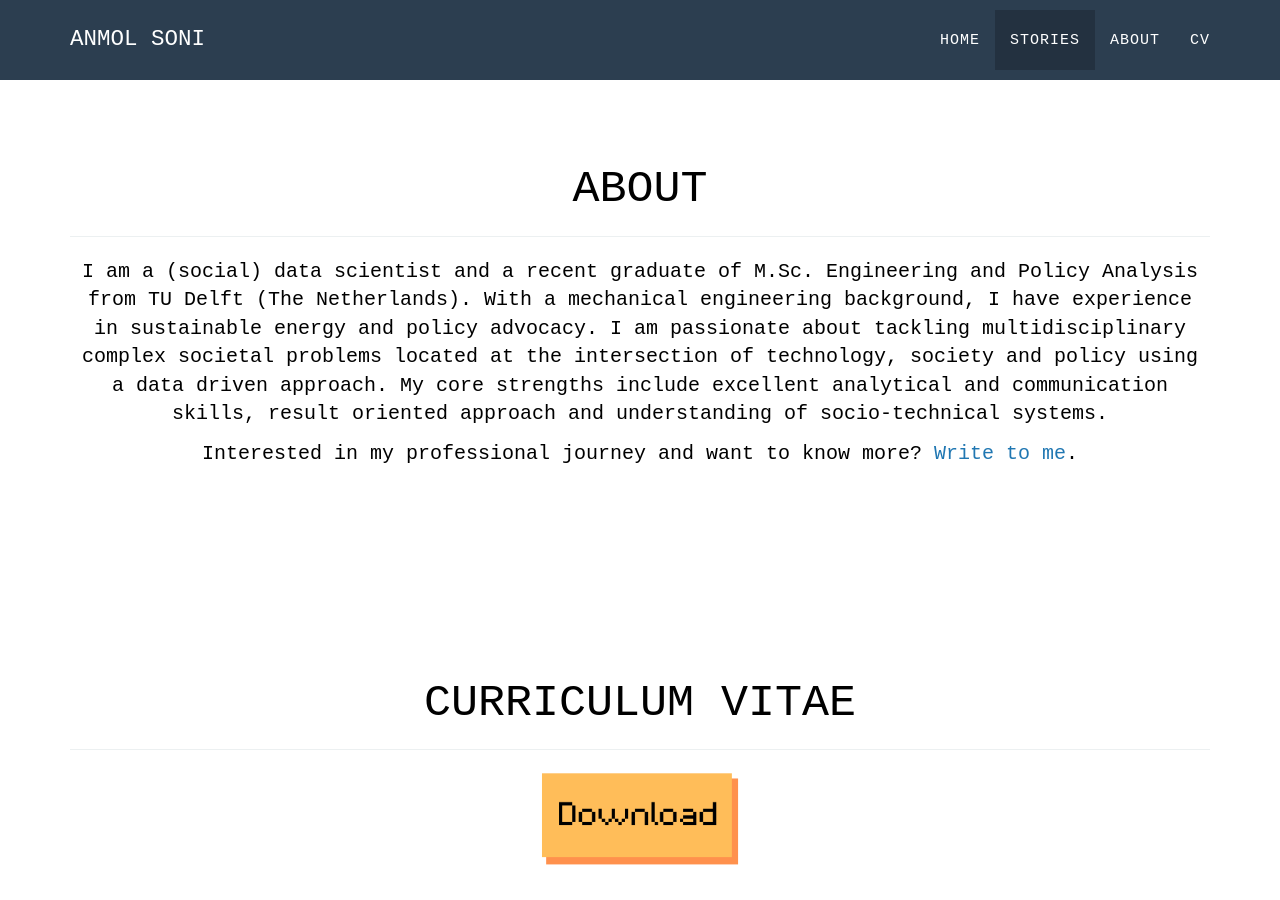
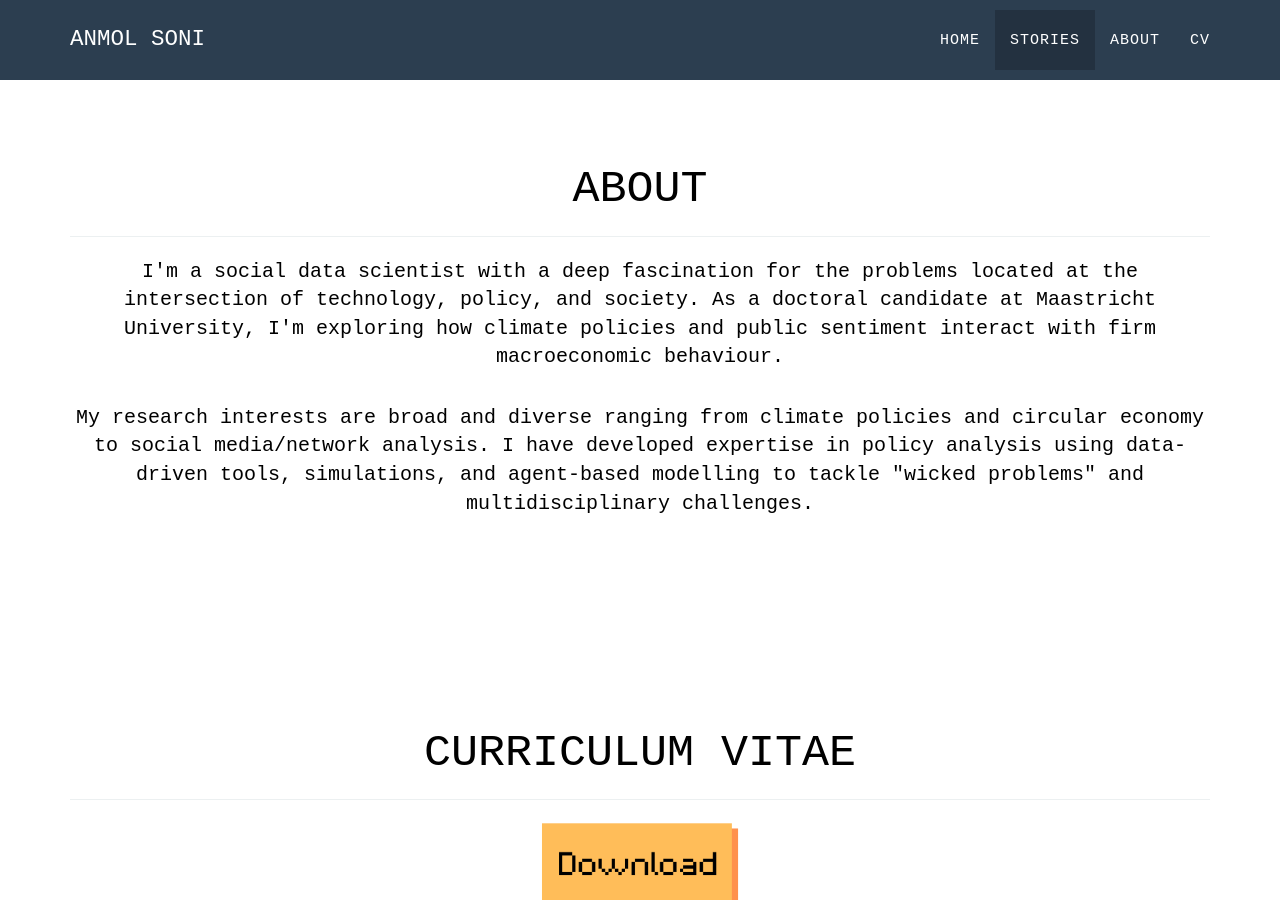
Before and after one commit to SoniAnmol/SoniAnmol.github.io, a Jekyll site: the page built from _posts/2022-09-27-msc_thesis.markdown, in a window 1280 px wide and 900 px high, scrolled down 1400 px. Built offline with Jekyll 4.4.1, drawn with Linux system fonts in a browser that asks for light colours; some web fonts are replaced; some of the changed text lies outside the part shown.

Commit message:
updated about.html

```diff
--- a/_config.yml
+++ b/_config.yml
@@ -4,7 +4,7 @@ email: anmol_soni@outlook.com
 url: https://sonianmol.com
 description: "Social data scientist with a background in sustainable energy and policy advocacy   Tags: Agent-based modelling, System dynamics, Data analysis, Data visualisation, Stakeholder management, Actor strategy modelling, Strategy consultation"
 keywords: "Policy Analysis, Data Scientist, Consultancy, Modeling and Simulation, Strategy, Complex problems"
-skills: "Policy Analysis | Data-Driven Decision-Making| Modeling and Simulation"
+skills: "Social Data Scientist | Climate Economist | Policy Analyst"
 meta_author: Soni Anmol
 
 # Google webmaster tools
--- a/_includes/about.html
+++ b/_includes/about.html
@@ -10,15 +10,18 @@
         <div class="row">
             <div class="col-lg-12 text-center">
 
-      <p>I am a (social) data scientist and a recent graduate of M.Sc. Engineering and Policy Analysis from TU Delft
-        (The Netherlands). With a mechanical engineering background, I have experience in sustainable energy and policy
-        advocacy. I am passionate about tackling multidisciplinary complex societal problems located at the intersection of technology,
-        society and policy using a data driven approach. My core strengths include excellent analytical and communication
-        skills, result oriented approach and understanding of socio-technical systems.
+                <p> I'm a social data scientist with a deep fascination for the problems located at the intersection
+                    of technology, policy, and society. As a doctoral candidate at Maastricht University, I'm exploring
+                    how climate policies and public sentiment interact with firm macroeconomic behaviour.
+                </p>
+                <br>
+                <p>
+                    My research interests are broad and diverse ranging from climate policies and circular economy to
+                    social media/network analysis. I have developed expertise in policy analysis using data-driven
+                    tools, simulations, and agent-based modelling to tackle "wicked problems" and multidisciplinary
+                    challenges.
                 </p>
 
-        <p>Interested in my professional journey and want to know more? <a href="mailto:anmol_soni@outlook.com">
-        Write to me</a>.</p>
             </div>
         </div>
     </div>
```
Also changed, not shown: Gemfile.lock. Lines whose indentation alone changed are shown as unchanged.
